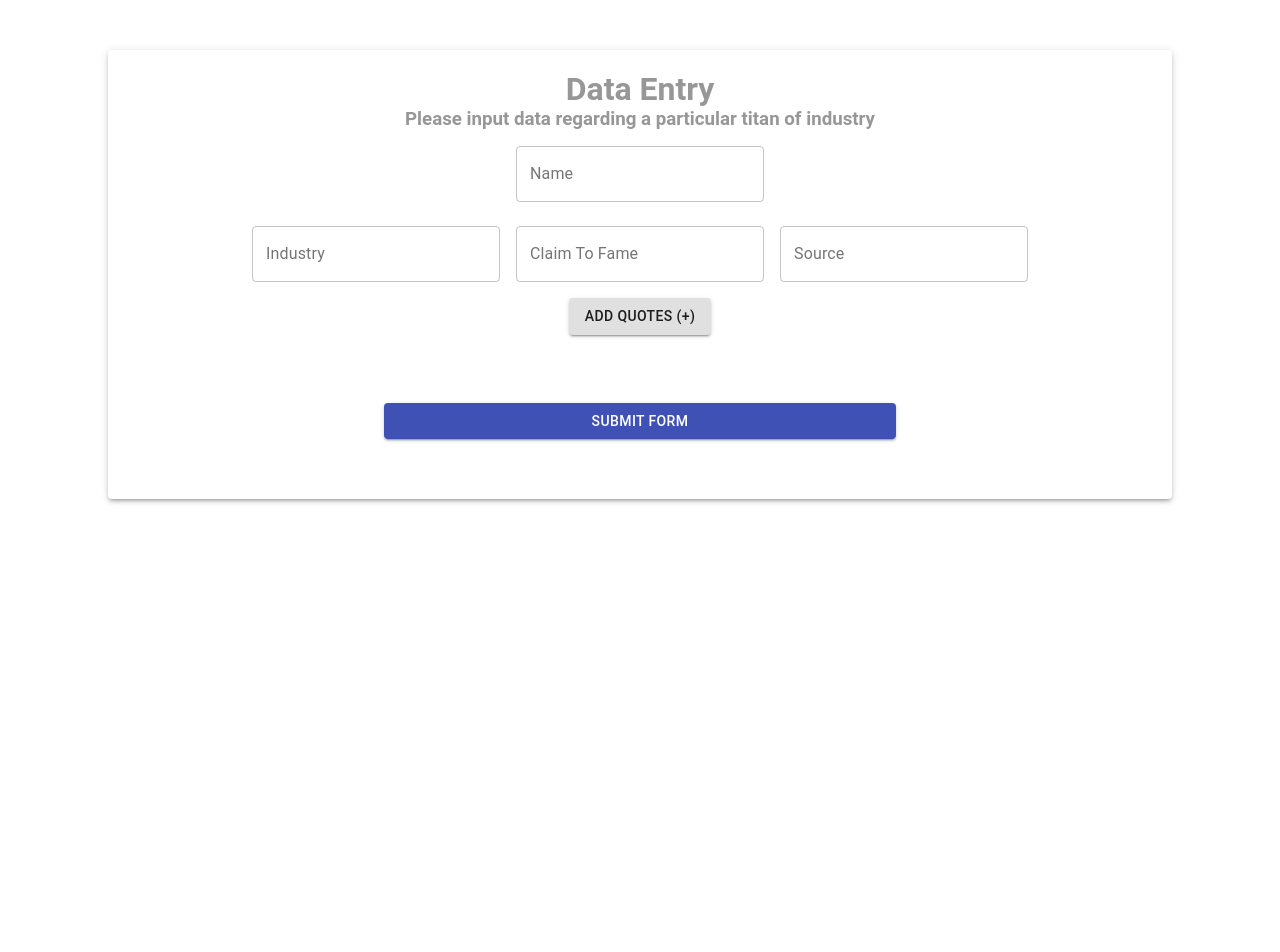
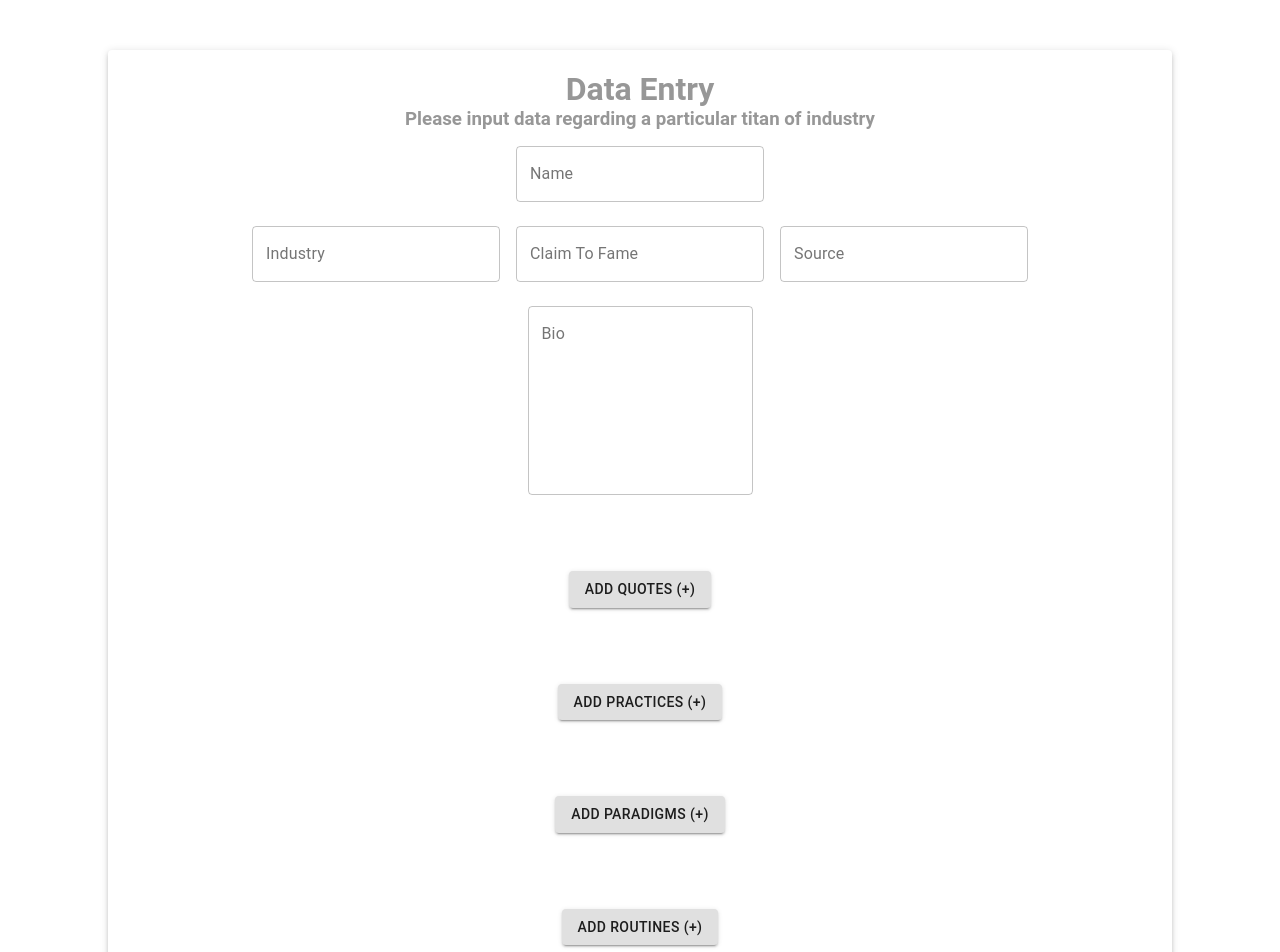
Before and after one commit to Xavyr/masters_of_mechanisms_frontend, a React (Create React App) app: page /form in a window 1280 px wide. Shown: the top 952 px of the page. Before the commit the page ends 800 px from the top, so only its background shows below. Built offline with nearby package versions, Linux system fonts and the light colour scheme.

Commit message:
form built out with multi entity components

```diff
--- a/src/App.tsx
+++ b/src/App.tsx
@@ -21,9 +21,9 @@ import { DataVisualizations } from "./components/DataVisualizations";
 const cache = new InMemoryCache();
 const link = new HttpLink({
   //Deployed URL
-  //uri: "https://savvy-mantis-253123.appspot.com/",
+  uri: "https://savvy-mantis-253123.appspot.com/",
   //Local url
-  uri: "http://localhost:8000/",
+  // uri: "http://localhost:8000/",
   fetch
 });
 
--- a/src/components/Form.tsx
+++ b/src/components/Form.tsx
@@ -6,11 +6,6 @@ import { useMutation } from "@apollo/react-hooks";
 
 import { TextField, Button, Paper } from "@material-ui/core";
 import { makeStyles } from "@material-ui/core/styles";
-
-type InputProps = {
-  fieldName: string;
-  onChange: (eventValue: string) => void;
-};
 
 const useStyles = makeStyles(theme => ({
   textField: {
@@ -22,10 +17,30 @@ const useStyles = makeStyles(theme => ({
   }
 }));
 
-const SingleEntryInput: React.FC<InputProps> = ({ fieldName, onChange }) => {
+type InputProps = {
+  fieldName: string;
+  onChange: (eventValue: string) => void;
+  multi?: boolean;
+};
+
+const ExtraSpace = () => (
+  <>
+    <br />
+    <br />
+    <br />
+  </>
+);
+
+const SingleEntryInput: React.FC<InputProps> = ({
+  fieldName,
+  onChange,
+  multi
+}) => {
   const classes = useStyles("");
   return (
     <TextField
+      multiline={multi}
+      rows={8}
       id="outlined-name"
       label={fieldName}
       className={classes.textField}
@@ -33,6 +48,32 @@ const SingleEntryInput: React.FC<InputProps> = ({ fieldName, onChange }) => {
       margin="normal"
       variant="outlined"
     />
+  );
+};
+
+const MultiEntryInput: React.FC<any> = ({
+  hookLabel,
+  hookDataStructure,
+  onClickCallback,
+  generateInputCallback
+}) => {
+  const classes = useStyles("");
+  return (
+    <>
+      <ExtraSpace />
+      <div>
+        <Button
+          variant="contained"
+          color="default"
+          className={classes.button}
+          onClick={() => onClickCallback(hookLabel, hookDataStructure)}
+        >
+          {`Add ${hookLabel} (+)`}
+        </Button>
+      </div>
+
+      {generateInputCallback(hookLabel)}
+    </>
   );
 };
 
@@ -69,73 +110,133 @@ export const Form: React.FC = props => {
   const [industry, setIndustry] = useState("");
   const [claimToFame, setClaimToFame] = useState("");
   const [source, setSource] = useState("");
+  const [bio, setBio] = useState("");
   const [quotes, setQuotes] = useState([]);
+  const [practices, setPractices] = useState([]);
+  const [paradigms, setParadigms] = useState([]);
+  const [routines, setRoutines] = useState([]);
+  const [inspirationals, setinspirationals] = useState([]);
 
   const classes = useStyles("");
 
-  //Apollo Hook Mutations
   const [saveTitan, { data, loading }] = useMutation(SAVE_TITAN);
 
-  const stateMachine = {
-    quote: (message: string, index: number) => {
-      const currQuotes = Array.from(quotes);
-      currQuotes[index].message = message;
-      setQuotes(currQuotes);
-    },
-    hashtag: (hashtags: string, index: number) => {
-      const currQuotes = Array.from(quotes);
-      currQuotes[index].hashtags = hashtags;
-      setQuotes(currQuotes);
+  const hookControlBoard = hook => {
+    switch (hook) {
+      case "quotes":
+        return { hookGetter: quotes, hookSetter: setQuotes };
+      case "practices":
+        return { hookGetter: practices, hookSetter: setPractices };
+      case "paradigms":
+        return { hookGetter: paradigms, hookSetter: setParadigms };
+      case "routines":
+        return { hookGetter: routines, hookSetter: setRoutines };
+      case "inspirationals":
+        return {
+          hookGetter: inspirationals,
+          hookSetter: setinspirationals
+        };
+
+      default:
+      // code block
     }
   };
 
-  const addQuoteDiv = () => {
-    const emptyQuote = {
-      message: "",
-      hashtags: ""
-    };
-    const currentQuotes = Array.from(quotes);
-    currentQuotes.push(emptyQuote);
-    setQuotes(currentQuotes);
+  const updateUserTyping = (hook, entity, value, index, setter) => {
+    const currData = [...hook];
+    currData[index][entity] = value;
+    setter(currData);
   };
 
-  const generateQuoteDivs = () => {
-    return quotes.map((quote, i) => (
+  const pushEntityDivToHook = (entity: string, structure) => {
+    const currentData = [...hookControlBoard(entity).hookGetter];
+    const hookSetter = hookControlBoard(entity).hookSetter;
+    currentData.push(structure);
+    typeof hookSetter === "function" && hookSetter(currentData);
+  };
+
+  const generateMultiEntityInputs = label => {
+    const multilineEntities = {
+      story: true,
+      benefits: true,
+      background: true,
+      description: true
+    };
+    const hook = hookControlBoard(label);
+    const getter = hook.hookGetter;
+    const setter = hook.hookSetter;
+    return (
+      typeof hook === "object" &&
+      getter.map((quote, i) => {
+        const entities = Object.keys(quote);
+        return (
           <div>
+            {entities.map(
+              entity =>
+                entity !== "titan" && (
                   <TextField
                     id="outlined-name"
-          label={"Quote"}
-          name={`quote${i}`}
+                    label={entity}
+                    name={`${entity}${i}`}
                     className={classes.textField}
-          onChange={event => stateMachine.quote(event.target.value, i)}
+                    onChange={event =>
+                      updateUserTyping(
+                        getter,
+                        entity,
+                        event.target.value,
+                        i,
+                        setter
+                      )
+                    }
                     margin="normal"
                     variant="outlined"
+                    multiline={multilineEntities[entity]}
+                    rows={8}
                   />
-        <TextField
-          id="outlined-name"
-          label={"Hashtags"}
-          name={`hashtags${i}`}
-          className={classes.textField}
-          onChange={event => stateMachine.hashtag(event.target.value, i)}
-          margin="normal"
-          variant="outlined"
-        />
+                )
+            )}
           </div>
-    ));
+        );
+      })
+    );
   };
 
   const submitFormValues = () => {
-    const cleanQuotes = quotes.map(quote => {
-      quote["titan"] = name;
-      return quote;
+    const cleanMultiInput = label =>
+      [...hookControlBoard(label).hookGetter].map(entity => {
+        entity["titan"] = name;
+        return entity;
       });
+
+    const cleanQuotes = cleanMultiInput("quotes");
+    const cleanPractices = cleanMultiInput("practices");
+    const cleanParadigms = cleanMultiInput("paradigms");
+    const cleanRoutines = cleanMultiInput("routines");
+    const cleaninspirationals = cleanMultiInput("inspirationals");
+
+    console.log("CHECK IT", {
+      name,
+      industry,
+      claimToFame,
+      source,
+      bio,
+      quotes: cleanQuotes,
+      practices: cleanPractices,
+      paradigms: cleanParadigms,
+      routines: cleanRoutines,
+      inspirationals: cleaninspirationals
+    });
+
     saveTitan({
       variables: {
         name,
         industry,
         claimToFame,
         source,
-        quotes: cleanQuotes
+        quotes: cleanQuotes,
+        practices: cleanPractices,
+        paradigms: cleanParadigms,
+        routines: cleanRoutines
       }
     });
   };
@@ -195,21 +296,60 @@ export const Form: React.FC = props => {
             fieldName={"Source"}
             onChange={value => setSource(value)}
           />
+          <div>
+            <SingleEntryInput
+              fieldName={"Bio"}
+              onChange={value => setBio(value)}
+              multi={true}
+            />
           </div>
-        <div>
-          <Button
-            variant="contained"
-            color="default"
-            className={classes.button}
-            onClick={() => addQuoteDiv()}
-          >
-            Add Quotes (+)
-          </Button>
         </div>
-        {generateQuoteDivs()}
-        <br />
-        <br />
-        <br />
+        <MultiEntryInput
+          hookLabel={"quotes"}
+          hookDataStructure={{ message: "", hashtags: "" }}
+          onClickCallback={pushEntityDivToHook}
+          generateInputCallback={generateMultiEntityInputs}
+        />
+        <MultiEntryInput
+          hookLabel={"practices"}
+          hookDataStructure={{
+            practice: "",
+            description: "",
+            frequency: ""
+          }}
+          onClickCallback={pushEntityDivToHook}
+          generateInputCallback={generateMultiEntityInputs}
+        />
+        <MultiEntryInput
+          hookLabel={"paradigms"}
+          hookDataStructure={{
+            paradigm: "",
+            background: ""
+          }}
+          onClickCallback={pushEntityDivToHook}
+          generateInputCallback={generateMultiEntityInputs}
+        />
+        <MultiEntryInput
+          hookLabel={"routines"}
+          hookDataStructure={{
+            routine: "",
+            where: "",
+            when: "",
+            benefits: ""
+          }}
+          onClickCallback={pushEntityDivToHook}
+          generateInputCallback={generateMultiEntityInputs}
+        />
+        <MultiEntryInput
+          hookLabel={"inspirationals"}
+          hookDataStructure={{
+            source: "",
+            story: ""
+          }}
+          onClickCallback={pushEntityDivToHook}
+          generateInputCallback={generateMultiEntityInputs}
+        />
+        <ExtraSpace />
         <Button
           style={{ width: "50%", margin: "0 auto" }}
           variant="contained"
@@ -219,9 +359,7 @@ export const Form: React.FC = props => {
         >
           Submit Form
         </Button>
-        <br />
-        <br />
-        <br />
+        <ExtraSpace />
         {loading && !data ? <div>Cranking...</div> : null}
         {data && data.saveTitan ? (
           <div>
--- a/tsconfig.json
+++ b/tsconfig.json
@@ -1,7 +1,7 @@
 {
   "compilerOptions": {
     "target": "es5",
-    "lib": ["dom", "dom.iterable", "esnext"],
+    "lib": ["dom", "dom.iterable", "esnext", "es6"],
     "allowJs": true,
     "skipLibCheck": true,
     "esModuleInterop": true,
@@ -13,7 +13,8 @@
     "resolveJsonModule": true,
     "isolatedModules": true,
     "noEmit": true,
-    "jsx": "react"
+    "jsx": "react",
+    "downlevelIteration": true
   },
   "include": ["src"]
 }
```
Also changed, not shown: 1 other file (tests, documents, lock files or other folders). Lines whose indentation alone changed are shown as unchanged.
